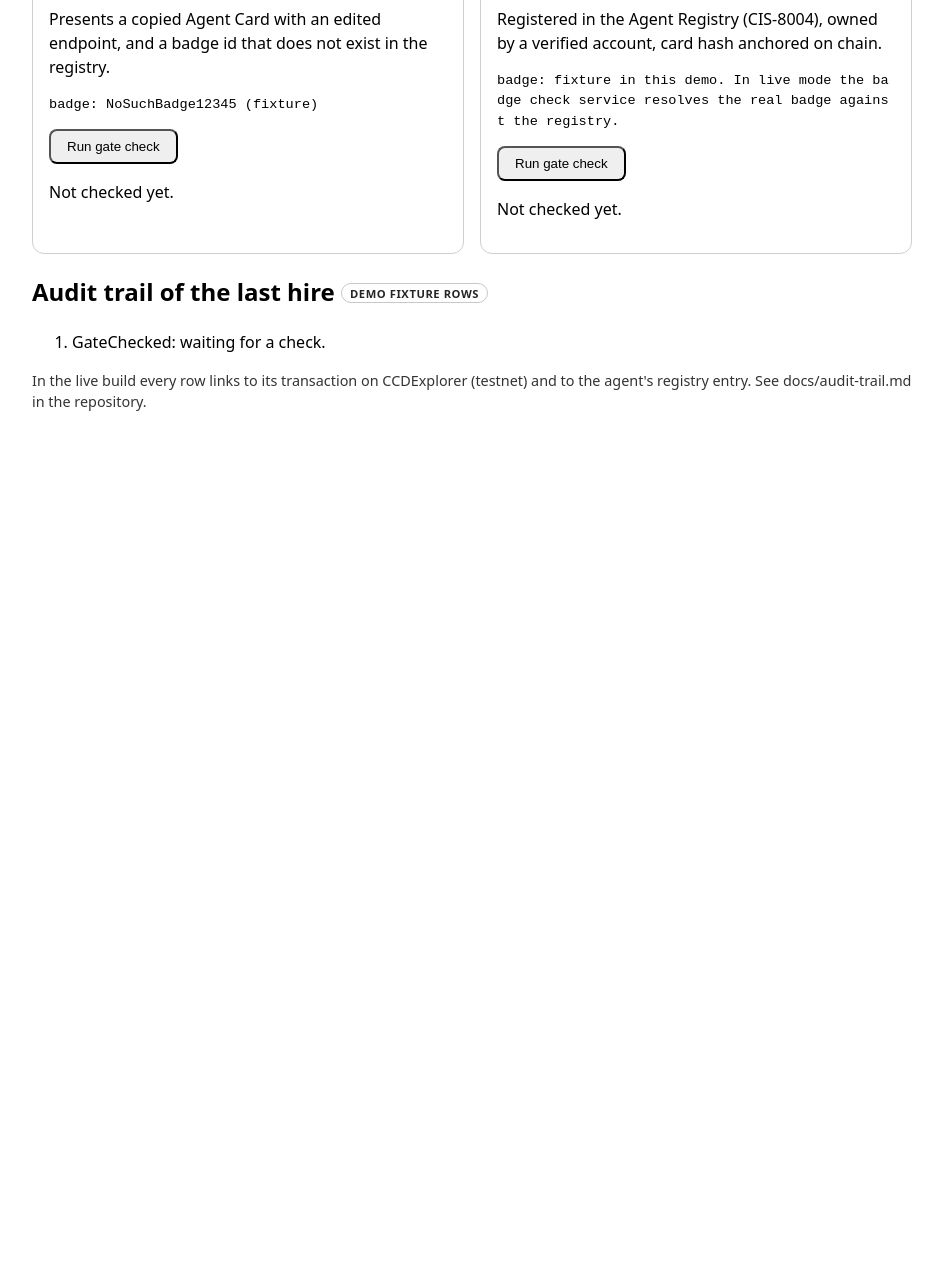
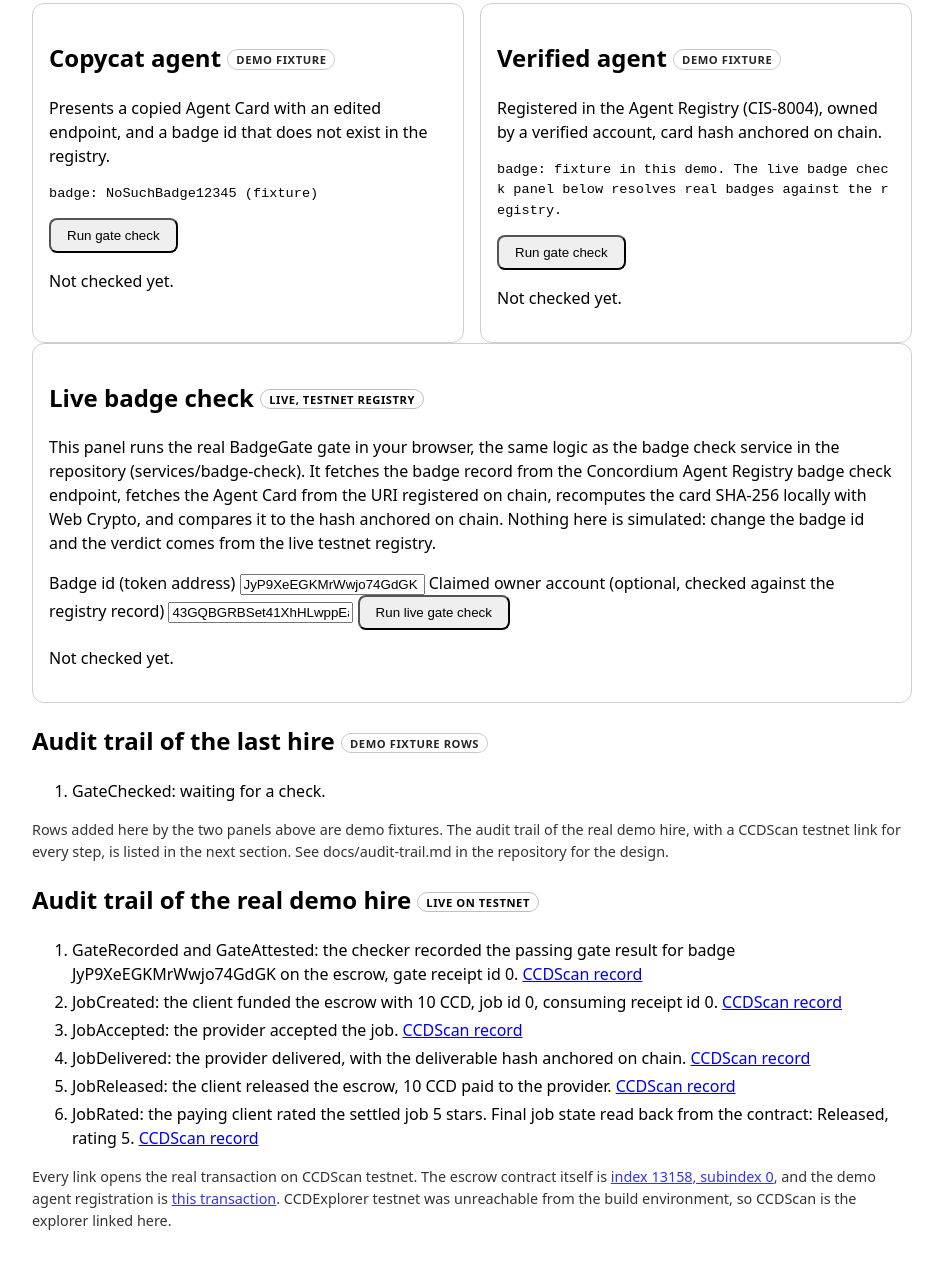
Before and after one commit to dunoil/badgegate, a plain HTML site: page frontend/index.html in a window 1280 px wide. Shown: the part 750-2012 px from the top of the page, without its empty margins (168-1111 px from the left). Before the commit the page ends 1193 px from the top, so only its background shows below. Drawn offline with Linux system fonts and the light colour scheme.

Commit message:
Pages: audit fix redeploy, escrow 13158,0 audit trail values

```diff
--- a/frontend/index.html
+++ b/frontend/index.html
@@ -11,7 +11,7 @@
 <header class="site-header">
   <div class="wrap">
     <span class="brand">BadgeGate</span>
-    <span class="net-badge">Concordium testnet demo. Demo mode uses recorded registry fixtures. Live mode calls the real badge check service.</span>
+    <span class="net-badge">Concordium testnet. The two agent panels run on recorded fixtures, labelled as fixtures. The live badge check below runs the real gate against the testnet registry in your browser.</span>
   </div>
 </header>
 <main class="wrap">
@@ -28,7 +28,7 @@
       <li><strong>Step 2, the verified agent is hired and paid.</strong> A registered agent passes every gate check: registry status Active, owner matched, and the SHA-256 hash of its Agent Card matches the hash anchored on chain. It is hired into a CCD escrow, delivers, and the escrow pays out.</li>
       <li><strong>Step 3, the audit trail.</strong> Every step, gate check, hire, delivery, and payment, is recorded in order, so a human can later see exactly what the agent did and why it was trusted.</li>
     </ol>
-    <p class="note"><strong>What is live and what is a fixture:</strong> the two panels below run on recorded demo fixtures and are labelled as fixtures. Separately, the same gate code has been run live: on Concordium mainnet a real badge passed the full gate on 24 Nov 2026, and on Concordium testnet three real registered agents passed the full gate on 24 Nov 2026 (token ids 500, 1000, and 1477 in the testnet CIS-8004 registry, index 12802,0). An invented badge was rejected on both networks. Our own demo agent is not registered yet; that happens after the testnet deploy.</p>
+    <p class="note"><strong>What is live and what is a fixture:</strong> the two panels below run on recorded demo fixtures and are labelled as fixtures, and the live badge check panel below them runs the same gate code against the real testnet registry in your browser. The same gate code has also been run live from the command line: on Concordium mainnet a real badge passed the full gate on 24 Nov 2026, and on Concordium testnet three real registered agents passed the full gate on 24 Nov 2026 (token ids 500, 1000, and 1477 in the testnet CIS-8004 registry, index 12802,0). An invented badge was rejected on both networks. Our own demo agent is now registered on testnet as token id 1479 with badge JyP9XeEGKMrWwjo74GdGK, and it passed the full gate live on 24 Nov 2026. The escrow contract is deployed on testnet at index 13158, subindex 0, and a gate receipt for our agent is recorded on it (transaction e585e8e01f43e3f56d029c17c50b8ce89cb043842e72e663b9900997c3f1b9b0).</p>
   </section>
 
   <section class="agents">
@@ -42,9 +42,31 @@
     <article class="agent-card" id="verified-panel">
       <h2>Verified agent <span class="tag tag-fixture">Demo fixture</span></h2>
       <p>Registered in the Agent Registry (CIS-8004), owned by a verified account, card hash anchored on chain.</p>
-      <p class="mono">badge: fixture in this demo. In live mode the badge check service resolves the real badge against the registry.</p>
+      <p class="mono">badge: fixture in this demo. The live badge check panel below resolves real badges against the registry.</p>
       <button data-check="verified" type="button">Run gate check</button>
       <p class="verdict" id="verdict-verified" aria-live="polite">Not checked yet.</p>
+    </article>
+  </section>
+
+  <section class="live-check">
+    <article class="agent-card live-card">
+      <h2>Live badge check <span class="tag tag-live">Live, testnet registry</span></h2>
+      <p>This panel runs the real BadgeGate gate in your browser, the same logic as the badge check service in the repository (services/badge-check). It fetches the badge record from the Concordium Agent Registry badge check endpoint, fetches the Agent Card from the URI registered on chain, recomputes the card SHA-256 locally with Web Crypto, and compares it to the hash anchored on chain. Nothing here is simulated: change the badge id and the verdict comes from the live testnet registry.</p>
+      <label>Badge id (token address)
+        <input id="live-badge" type="text" value="JyP9XeEGKMrWwjo74GdGK" autocomplete="off" spellcheck="false">
+      </label>
+      <label>Claimed owner account (optional, checked against the registry record)
+        <input id="live-owner" type="text" value="43GQBGRBSet41XhHLwppEacq8eF3BzRrZYhKUG3zYC44jrMwrc" autocomplete="off" spellcheck="false">
+      </label>
+      <button id="live-run" type="button">Run live gate check</button>
+      <p class="verdict" id="live-verdict" aria-live="polite">Not checked yet.</p>
+      <dl class="live-details" id="live-details" hidden>
+        <div><dt>Registry status</dt><dd id="live-status"></dd></div>
+        <div><dt>Owner on chain</dt><dd id="live-owner-onchain" class="mono"></dd></div>
+        <div><dt>Agent Card</dt><dd id="live-card-uri" class="mono"></dd></div>
+        <div><dt>Card SHA-256 computed in this browser</dt><dd id="live-local-hash" class="mono"></dd></div>
+        <div><dt>Card SHA-256 anchored on chain</dt><dd id="live-anchored-hash" class="mono"></dd></div>
+      </dl>
     </article>
   </section>
 
@@ -53,9 +75,23 @@
     <ol class="trail" id="trail">
       <li>GateChecked: waiting for a check.</li>
     </ol>
-    <p class="note">In the live build every row links to its transaction on CCDExplorer (testnet) and to the agent's registry entry. See docs/audit-trail.md in the repository.</p>
+    <p class="note">Rows added here by the two panels above are demo fixtures. The audit trail of the real demo hire, with a CCDScan testnet link for every step, is listed in the next section. See docs/audit-trail.md in the repository for the design.</p>
+  </section>
+
+  <section>
+    <h2>Audit trail of the real demo hire <span class="tag tag-live">Live on testnet</span></h2>
+    <ol class="trail">
+      <li>GateRecorded and GateAttested: the checker recorded the passing gate result for badge JyP9XeEGKMrWwjo74GdGK on the escrow, gate receipt id 0. <a href="https://testnet.ccdscan.io/?dcount=1&amp;dentity=transaction&amp;dhash=e585e8e01f43e3f56d029c17c50b8ce89cb043842e72e663b9900997c3f1b9b0">CCDScan record</a></li>
+      <li>JobCreated: the client funded the escrow with 10 CCD, job id 0, consuming receipt id 0. <a href="https://testnet.ccdscan.io/?dcount=1&amp;dentity=transaction&amp;dhash=9195cfe1dfbfb6c114f4b3f0e47d522b27eeab3d616eb54529de14c0be06cd4c">CCDScan record</a></li>
+      <li>JobAccepted: the provider accepted the job. <a href="https://testnet.ccdscan.io/?dcount=1&amp;dentity=transaction&amp;dhash=8e480b2113b07bdd3ee0e01829aff6f20c1f7a694f29578e38da235e96077133">CCDScan record</a></li>
+      <li>JobDelivered: the provider delivered, with the deliverable hash anchored on chain. <a href="https://testnet.ccdscan.io/?dcount=1&amp;dentity=transaction&amp;dhash=b83e4bfa62cfcdedee8093698d051b398d70b405fed33376da8996520d3547d2">CCDScan record</a></li>
+      <li>JobReleased: the client released the escrow, 10 CCD paid to the provider. <a href="https://testnet.ccdscan.io/?dcount=1&amp;dentity=transaction&amp;dhash=8f9adbc40c86fdc9c05b885ee73605ff0115cd225959d5a2790e2afc5d64c50b">CCDScan record</a></li>
+      <li>JobRated: the paying client rated the settled job 5 stars. Final job state read back from the contract: Released, rating 5. <a href="https://testnet.ccdscan.io/?dcount=1&amp;dentity=transaction&amp;dhash=7378a26fc5f09876cc997b5f24f71461fdc6ba97b9fd5bf69911d15f57ee4baf">CCDScan record</a></li>
+    </ol>
+    <p class="note">Every link opens the real transaction on CCDScan testnet. The escrow contract itself is <a href="https://testnet.ccdscan.io/?dcount=1&amp;dentity=contract&amp;dcontractAddressIndex=13158&amp;dcontractAddressSubIndex=0">index 13158, subindex 0</a>, and the demo agent registration is <a href="https://testnet.ccdscan.io/?dcount=1&amp;dentity=transaction&amp;dhash=0858a10d42bf7ab6572ffa78468ab7adfee2cb6cbd5dc07d7c0f22a2429735f8">this transaction</a>. CCDExplorer testnet was unreachable from the build environment, so CCDScan is the explorer linked here.</p>
   </section>
 </main>
+<script src="live-gate.js"></script>
 <script src="app.js"></script>
 </body>
 </html>
```
Also changed, not shown: index.html (+8 -8 lines).
